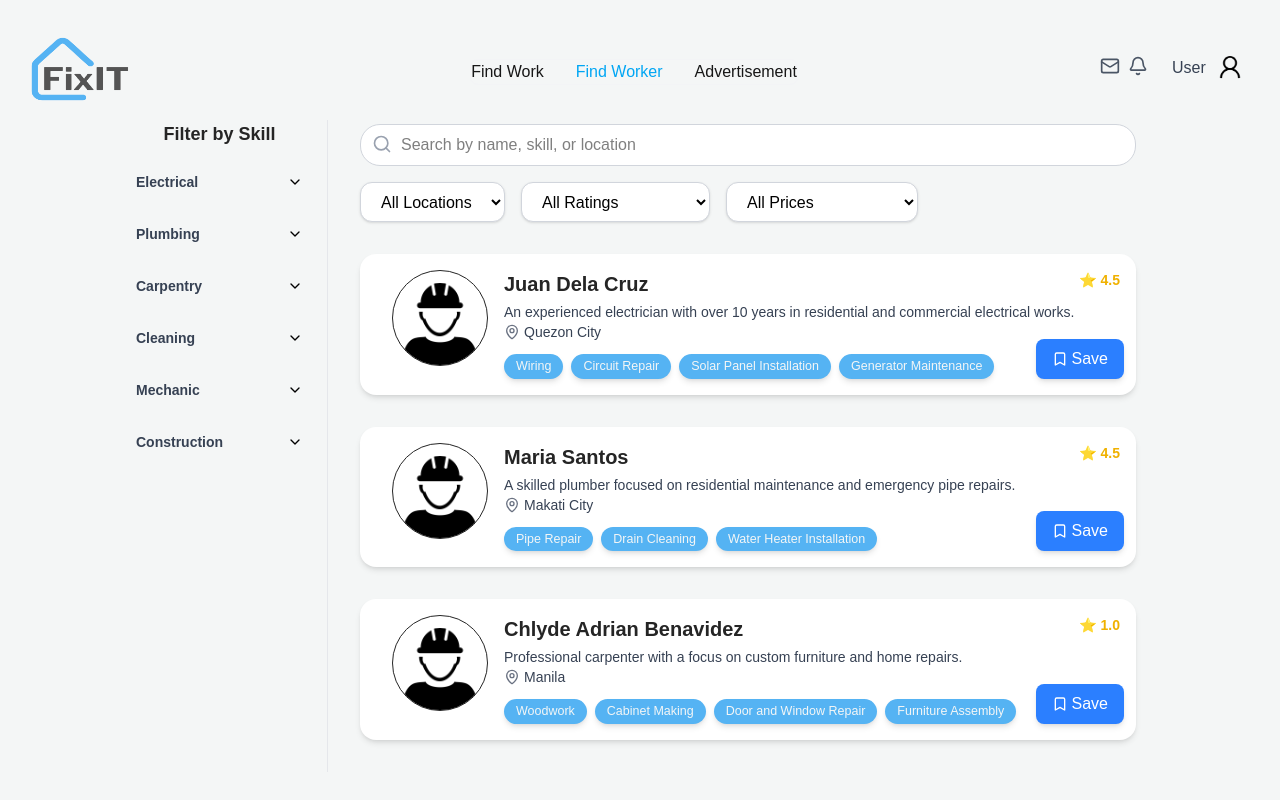
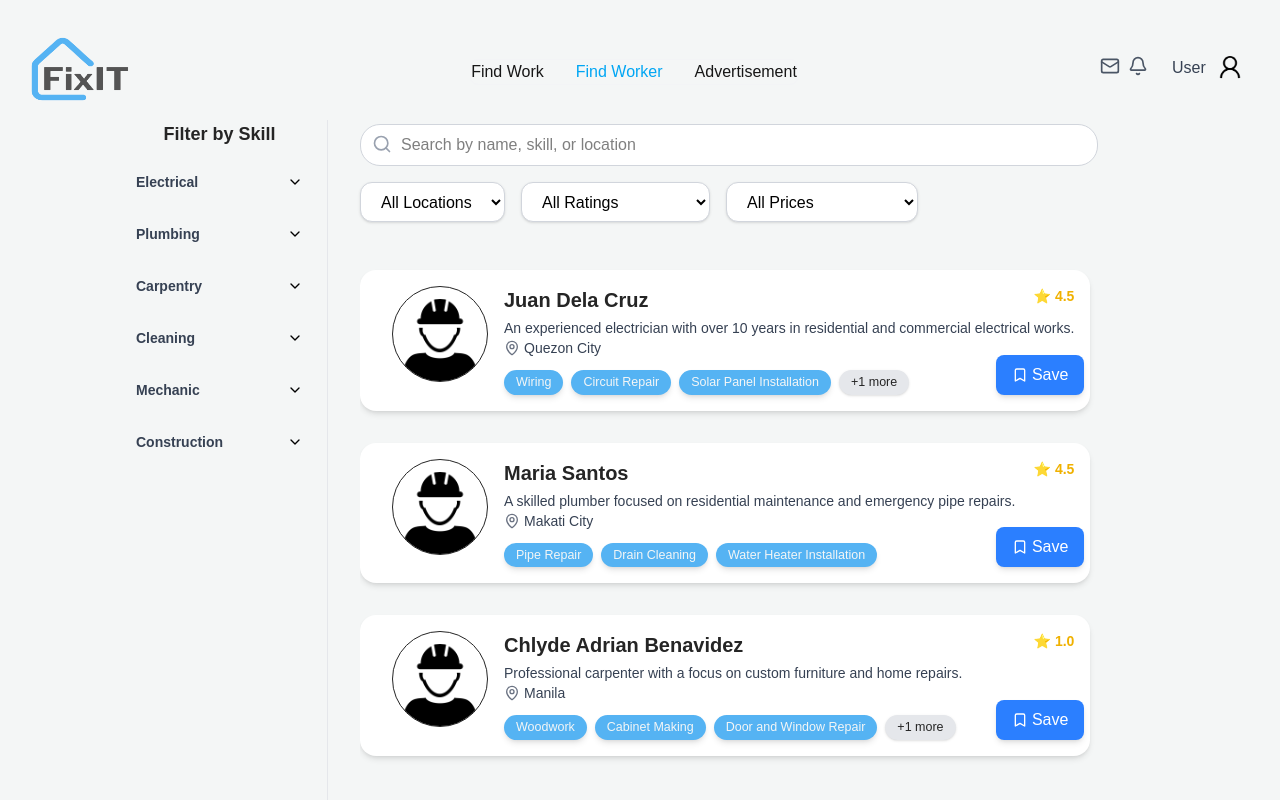
Before and after one commit to mxrxxsv/Bluehat-Backend, a React (Vite) app in the folder frontend/: page /find-workers in a window 1280 px wide. Built offline with nearby package versions, Linux system fonts and the light colour scheme.

Commit message:
Update Find Workers Layout

```diff
--- a/frontend/src/Pages/FindWorker.jsx
+++ b/frontend/src/Pages/FindWorker.jsx
@@ -112,7 +112,8 @@ const FindWorker = () => {
   };
 
   return (
-    <div className="max-w-5xl mx-auto mt-30">
+    <div className="h-screen overflow-hidden">
+      <div className="max-w-5xl mx-auto mt-30 h-full flex">
         <div className="flex gap-4">
           {/* LEFT PANEL - Skills by Category */}
           <div className="w-50 border-r border-gray-200 pr-4 hidden md:block">
@@ -140,8 +141,7 @@ const FindWorker = () => {
                         .map((skill) => (
                           <button
                             key={skill.id}
-                          className={`px-3 py-1 text-xs rounded-full border cursor-pointer ${
-                            filtering.selectedSkills.includes(skill.name)
+                            className={`px-3 py-1 text-xs rounded-full border cursor-pointer ${filtering.selectedSkills.includes(skill.name)
                               ? "bg-blue-400 text-white"
                               : "bg-gray-100 text-gray-700 hover:text-white hover:bg-blue-400"
                               }`}
@@ -228,7 +228,8 @@ const FindWorker = () => {
             </div>
 
             {/* Results */}
-          <div className="flex flex-col items-center justify-center py-4">
+            <div
+              className="flex flex-col overflow-y-auto py-4 pr-2 mt-4 max-h-[calc(100vh-340px)] md:max-h-[calc(100vh-220px)]">
               {filteredWorkers.map((worker) => {
                 const avgRating = worker.reviews?.length
                   ? (
@@ -251,7 +252,6 @@ const FindWorker = () => {
                       <div className="flex flex-col justify-between h-full mr-4" />
                       <div className="flex items-start gap-4 flex-1 text-[#252525]">
                         <img
-                        // src={worker.profileImage || "../assets/worker.png"}
                           src={profile}
                           alt={worker.name}
                           className="w-24 h-24 rounded-full object-cover border pt-3"
@@ -268,19 +268,21 @@ const FindWorker = () => {
                             {worker.location}
                           </p>
                           <div className="flex flex-wrap gap-2 mt-3">
-                          {worker.skills.map((skill, index) => (
+                            {worker.skills.slice(0, 3).map((skill, index) => (
                               <span
                                 key={index}
                                 className="text-[#f4f6f6] text-[12.5px] font-light px-3 py-1 rounded-full text-xs bg-[#55b3f3] shadow-md"
-                              // style={{
-                              //   backgroundColor:
-                              //     rainbowColors[index % rainbowColors.length],
-                              // }}
                               >
                                 {skill}
                               </span>
                             ))}
+                            {worker.skills.length > 3 && (
+                              <span className="text-[#252525] text-[12.5px] font-medium px-3 py-1 rounded-full text-xs bg-gray-200 shadow-sm">
+                                +{worker.skills.length - 3} more
+                              </span>
+                            )}
                           </div>
+
                         </div>
                       </div>
 
@@ -295,7 +297,7 @@ const FindWorker = () => {
                           e.preventDefault();
                           handleBookmarkClick(worker.id);
                         }}
-                      className="flex items-center gap-1 absolute bottom-2 md:bottom-4 right-3 bg-blue-500 text-white p-1 px-2 md:px-4 md:py-2 rounded-[8px] hover:bg-blue-600 shadow-md cursor-pointer"
+                        className="flex items-center gap-1 absolute bottom-2 md:bottom-4 right-1.5 bg-blue-500 text-white p-1 px-2 md:px-4 md:py-2 rounded-[8px] hover:bg-blue-600 shadow-md cursor-pointer"
                       >
                         {isBookmark[worker.id] ? (
                           <BookmarkCheck size={16} />
@@ -309,6 +311,8 @@ const FindWorker = () => {
                 );
               })}
             </div>
+
+          </div>
         </div>
       </div>
     </div>
```
Lines whose indentation alone changed are shown as unchanged.
